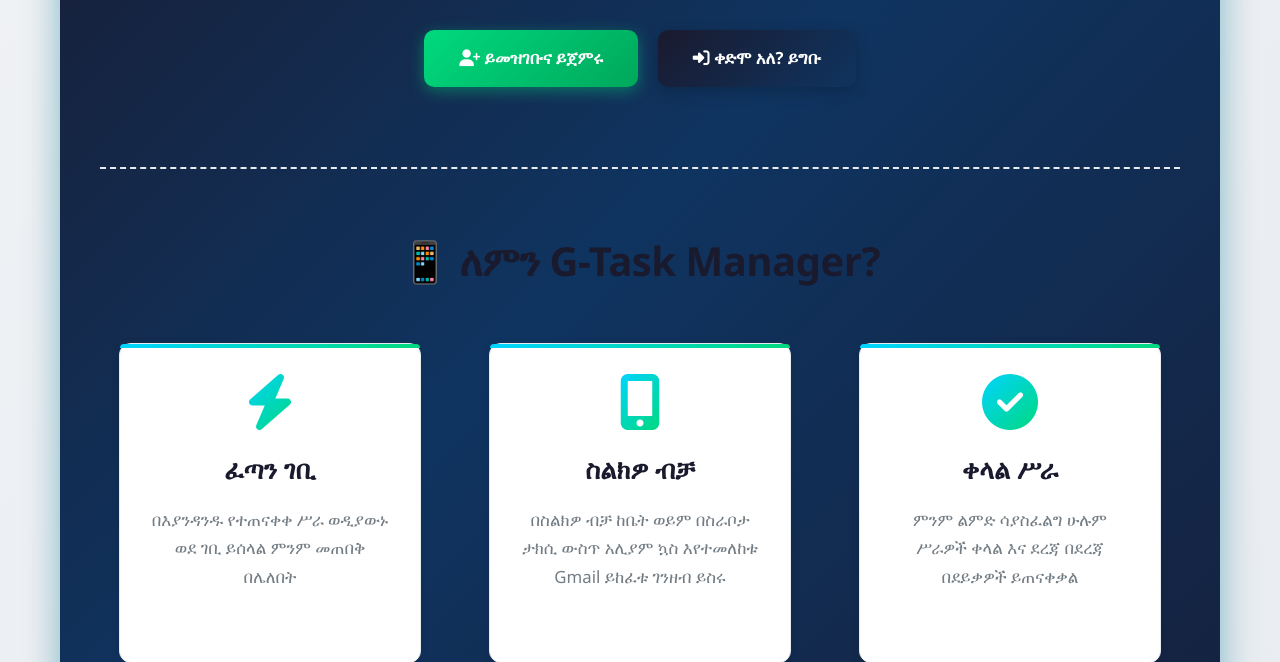
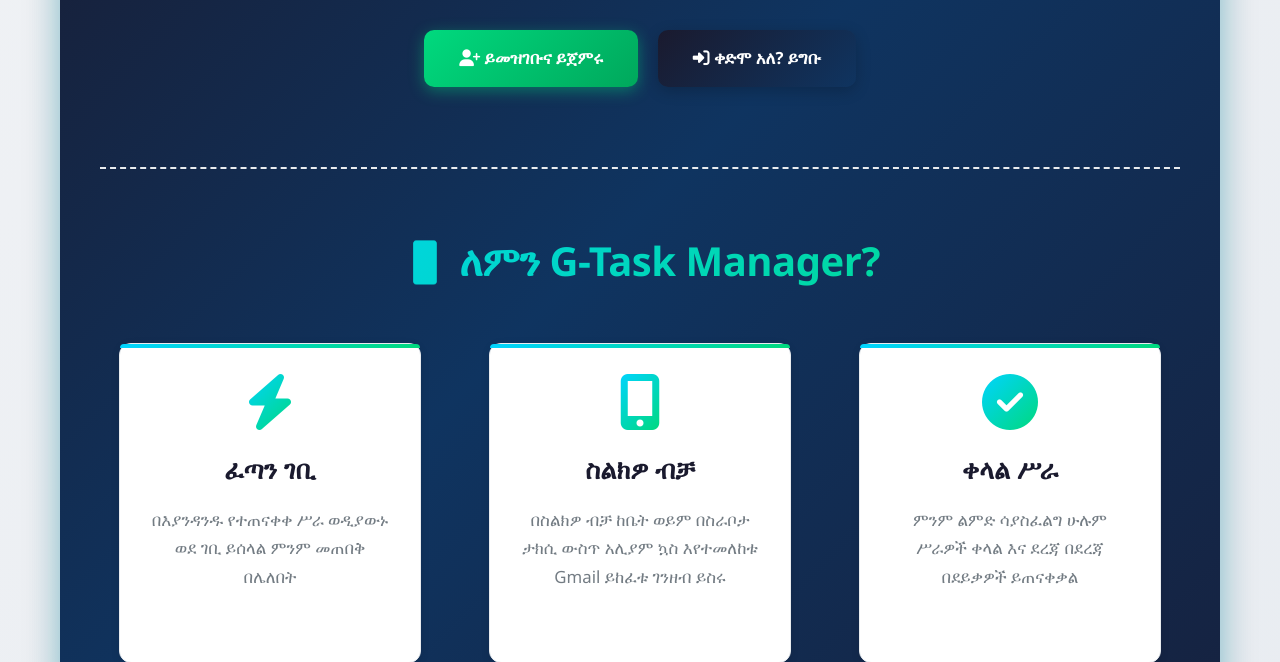
Before and after one commit to shgereadis-cpu/G-TASK, a Flask app: page / in a window 1280 px wide. Shown: the part 487-1149 px from the top of the page. Run offline with Flask 3, Linux system fonts and the light colour scheme.

Commit message:
Apply a vibrant gradient color to the "Why G-Task Manager?" heading
Update the CSS for the feature list heading to use a linear gradient background, enabling text clipping for a visually appealing effect.

Replit-Commit-Author: Agent
Replit-Commit-Session-Id: 17c04b62-d510-4e9c-808f-f54407fea84c
Replit-Commit-Checkpoint-Type: full_checkpoint
Replit-Commit-Event-Id: d67d203d-2a50-49e0-a19c-714f4c3a3f93
Replit-Commit-Screenshot-Url: https://storage.googleapis.com/screenshot-production-us-central1/44ff2505-de49-4a0c-a4ec-057f1e321027/17c04b62-d510-4e9c-808f-f54407fea84c/qJKN3QW

```diff
--- a/static/style.css
+++ b/static/style.css
@@ -344,7 +344,10 @@ header .btn-admin:hover {
 
 .feature-list h2 {
     font-size: 2.5em;
-    color: var(--primary-color);
+    background: linear-gradient(135deg, var(--accent-color), var(--success-color));
+    -webkit-background-clip: text;
+    -webkit-text-fill-color: transparent;
+    background-clip: text;
     margin-bottom: 50px;
     font-weight: 900;
     letter-spacing: -0.5px;
```
